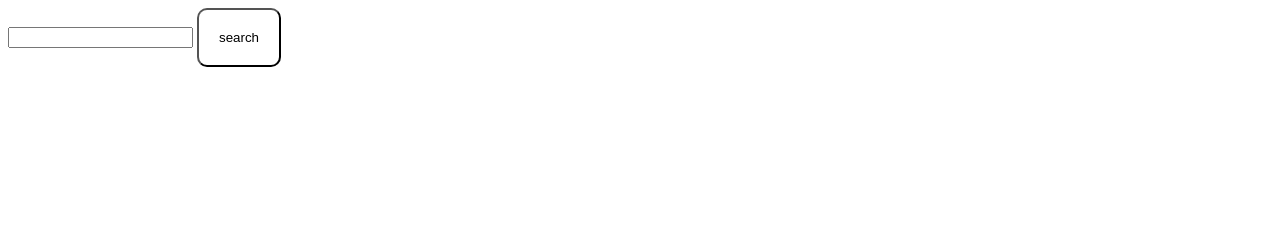
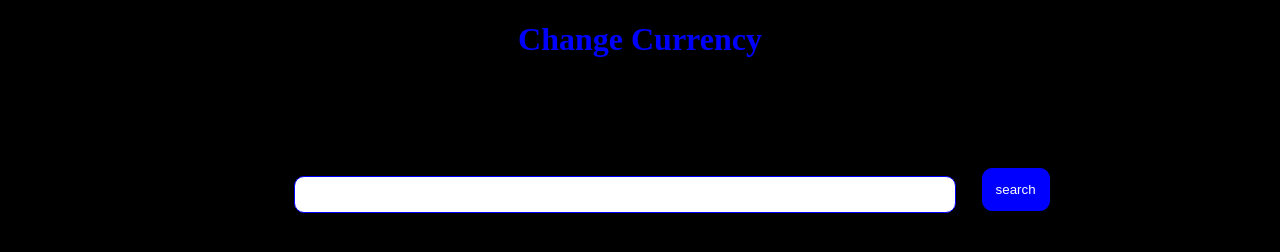
Before and after one commit to AFahgan/Change-Currency, a website: page public/index.html in a window 1280 px wide. Drawn offline with Linux system fonts and the light colour scheme.

Commit message:
create style > Relates 10

```diff
--- a/public/css/style.css
+++ b/public/css/style.css
@@ -1,5 +1,32 @@
+body{
+  background-color: black;
+}
+.container{
+  width: 85%;
+  margin: auto;
+}
+.title-main{
+  text-align: center;
+  color: blue;
+}
+#text{
+  width: 50%;
+  position: absolute;
+  top: 22%;
+  left: 23%;
+  border-radius: 10px;
+  padding: 10px;
+outline: none;
+border: 1px solid blue;
+}
+
 .search{
-  background-color: transparent;
-  padding: 20px;
+  position: absolute;
+  top: 21%;
+  right: 18%;
+  padding: 13px;
+  background-color: blue;
   border-radius: 10px;
+  border: 1px solid blue;
+  color: #fff;
 }
--- a/public/index.html
+++ b/public/index.html
@@ -9,16 +9,16 @@
 </head>
 <body>
 
-        <input  list ="data-list" type="text" id="text">
 
-        <datalist id="data-list">
+        <div class="conatiner">
+            <h1 class="title-main">Change Currency</h1>
+            <input  list ="data-list" type="text" id="text">
 
-        </datalist>
+            <datalist id="data-list"> </datalist>
 
+        <button type ="submit" class ="search">search</button>
+        </div>
 
-
-
-    <button type ="submit" class ="search">search</button>
     <script src="js/dom.js"></script>
     <script src="js/index.js"></script>
 </body>
```
